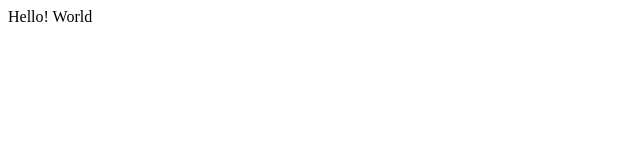
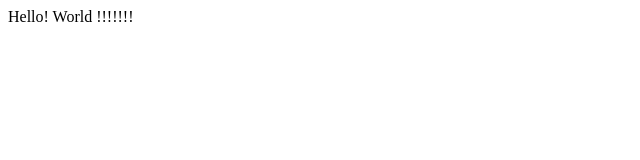
Before and after one commit to BanuGowda/Practice, a plain HTML site: page index.html in a window 1280 px wide. Shown: the full height of the page, 0-640 px from the left. Drawn offline with Linux system fonts and the light colour scheme.

Commit message:
added changes to index and readme files

```diff
--- a/index.html
+++ b/index.html
@@ -1,2 +1,3 @@
 <dev>Hello!</dev>
 <dev>World</dev>
+<dev>!!!!!!!</dev>
```
Also changed, not shown: 1 other file.
